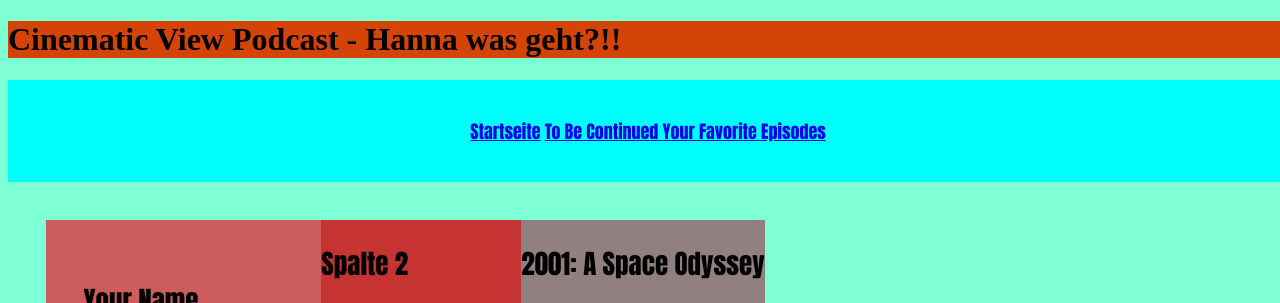
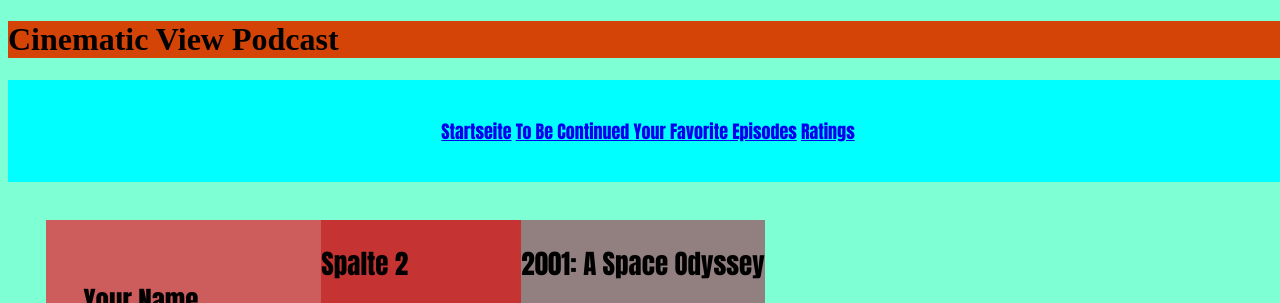
Before and after one commit to soap-tastes-okay/Cinematic-View-Website, a plain HTML site: page index.html in a window 1280 px wide. Shown: the top 303 px of the page. Drawn offline with Linux system fonts and the light colour scheme.

Commit message:
Add files via upload

```diff
--- a/index.html
+++ b/index.html
@@ -11,12 +11,13 @@
     <body class="body">
 
         <header style = "background-color:#D54407;">
-            <h1>Cinematic View Podcast - Hanna was geht?!!</h1>
+            <h1>Cinematic View Podcast</h1>
         </header>
-        <nav class="navigation">
+        <nav class="navigation general_header">
             <a href="index.html">Startseite</a>
             <a href="To Be Continued.html" >To Be Continued </a>
             <a href="Your Favorite Episodes.html">Your Favorite Episodes</a>
+            <a href="tabelle.html">Ratings</a>
         </nav>
     <div class="container">
         <div>
```
